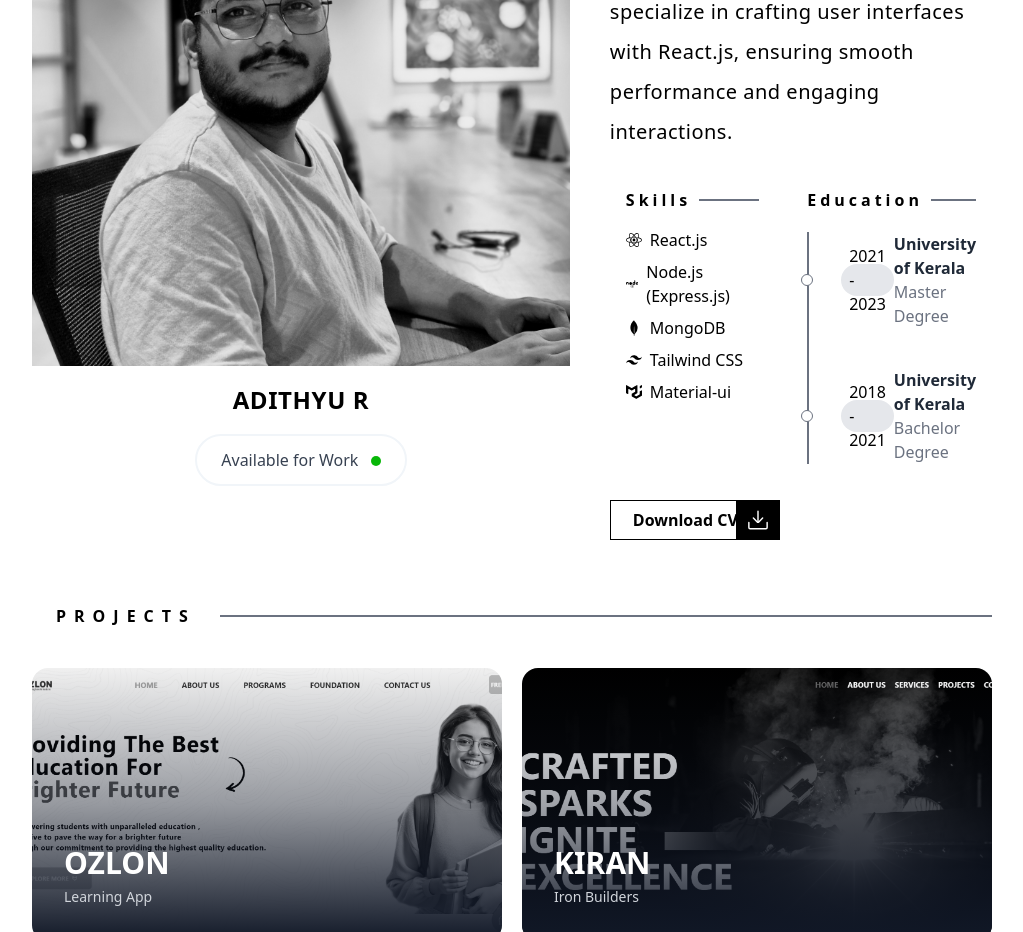
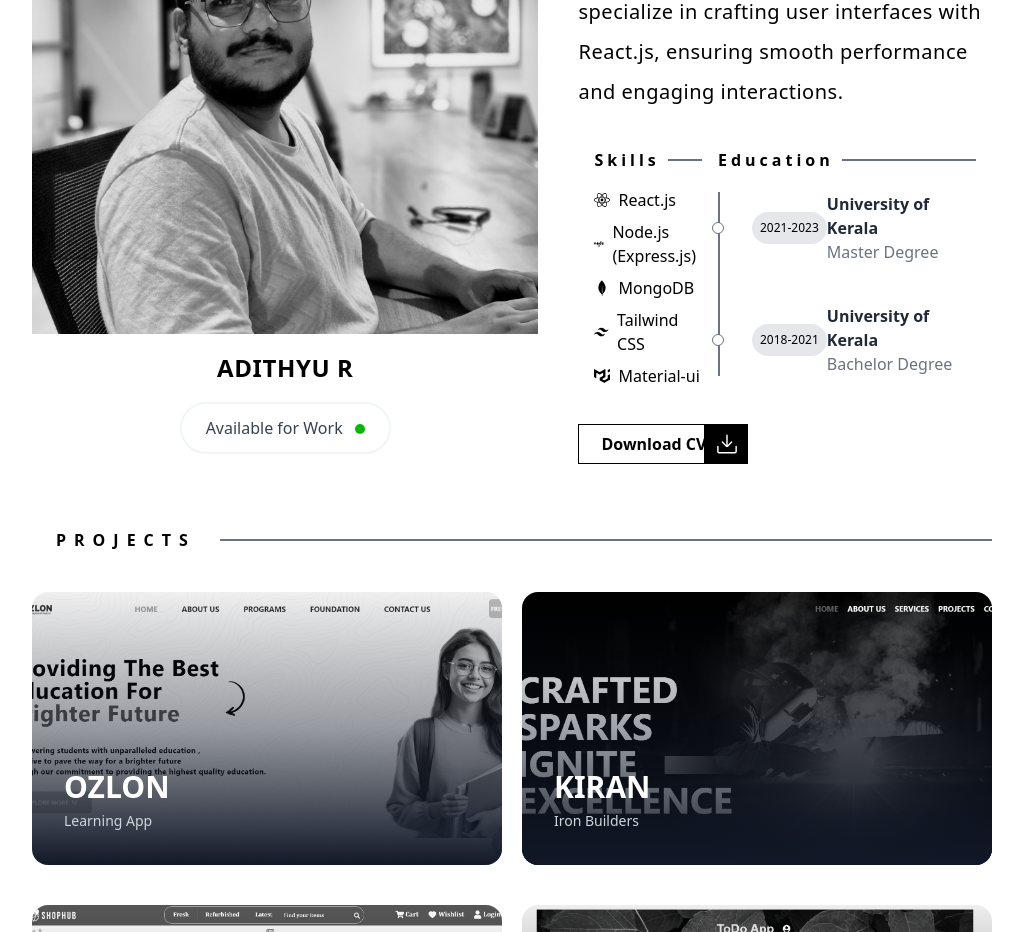
Before and after one commit to adithyur/portfolio, a React (Create React App) app: page / in a window 1280 px wide. Shown: the part 980-1912 px from the top of the page, without its empty margins (128-1151 px from the left). Built offline with nearby package versions, Linux system fonts and the light colour scheme; no server answers.

Commit message:
education yr update commit

```diff
--- a/src/component/Home.jsx
+++ b/src/component/Home.jsx
@@ -259,7 +259,7 @@ function Home() {
 
                             </ul>
                         </div>
-                        <div className="p-4 md:flex-1 mt-4 md:mt-0 md:ml-4">
+                        <div className="py-4 pe-4 md:flex-1 mt-4 md:mt-0 md:ml-4 lg:ml-0">
                             <div className='flex items-center'>
                                 <h2 className="tracking-widest font-bold">Education</h2>
                                 <div className="line ms-2 bg-gray-500 h-1"></div>
@@ -267,15 +267,15 @@ function Home() {
                             <ul className="border-l-2 border-gray-500 pl-4 relative mt-4 md:mt-5 pr-2 md:-mr-2">
                                 <li className="relative pl-4 mb-2">
                                     <span className="absolute -left-6 top-1/2 transform -translate-y-1/2 w-3 h-3 bg-white border border-gray-500 rounded-full"></span>
-                                    <div className='flex md:flex-col xl:flex-row justify-between mt-2 items-center'>
-                                        <p className='bg-gray-200 flex items-center rounded-full px-2 h-8'>2021 - 2023</p>
+                                    <div className='flex md:flex-col xl:flex-row justify-between mt-2 items-center w-56'>
+                                        <p className='bg-gray-200 flex items-center rounded-full px-2 text-[12px] h-8'>2021 <span>- </span> 2023</p>
                                         <p className='font-bold text-gray-800'>University of Kerala <br/> <span className='font-normal text-gray-500'>Master Degree</span></p>
                                     </div>
                                 </li>
                                 <li className="relative pl-4 mt-10">
                                     <span className="absolute -left-6 top-1/2 transform -translate-y-1/2 w-3 h-3 bg-white border border-gray-500 rounded-full"></span>
                                     <div className='flex md:flex-col xl:flex-row justify-between mt-2 items-center'>
-                                        <p className='bg-gray-200 flex items-center rounded-full px-2 h-8'>2018 - 2021</p>
+                                        <p className='bg-gray-200 flex items-center rounded-full px-2 text-[12px] h-8'>2018 <span>-</span> 2021</p>
                                         <p className='font-bold text-gray-800'>University of Kerala <br/> <span className='font-normal text-gray-500'>Bachelor Degree</span></p>
                                     </div>
                                 </li>
```
